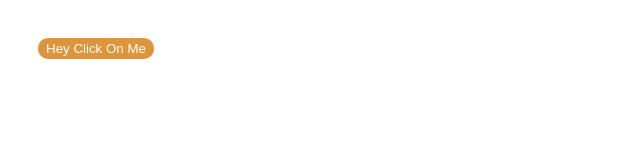
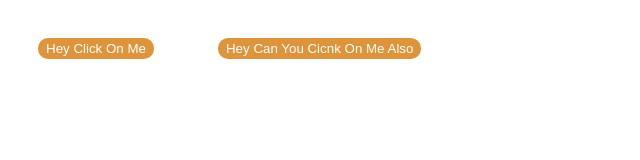
Before and after one commit to Nitinsaini1515/github-second-demo, a plain HTML site: page index.html in a window 1280 px wide. Shown: the whole page, without its empty margins (0-640 px from the left). Drawn offline with Linux system fonts and the light colour scheme.

Commit message:
changes the file

```diff
--- a/index.html
+++ b/index.html
@@ -11,6 +11,9 @@
         <button class="btm">
             hey click on  me
         </button>
+        <span >
+            <button class="anotherbtn">hey can you cicnk on me also</button>
+    </span>
     </div>
 </body>
 </html>
--- a/style.css
+++ b/style.css
@@ -6,3 +6,11 @@
      border-radius: 10px;
      text-transform: capitalize;
 }
+.anotherbtn{
+    margin: 30px;
+    color: white;
+     background-color: rgb(222, 148, 58);
+     border: 2px solid rgb(222, 148, 58);
+     border-radius: 10px;
+     text-transform: capitalize;
+}
```
